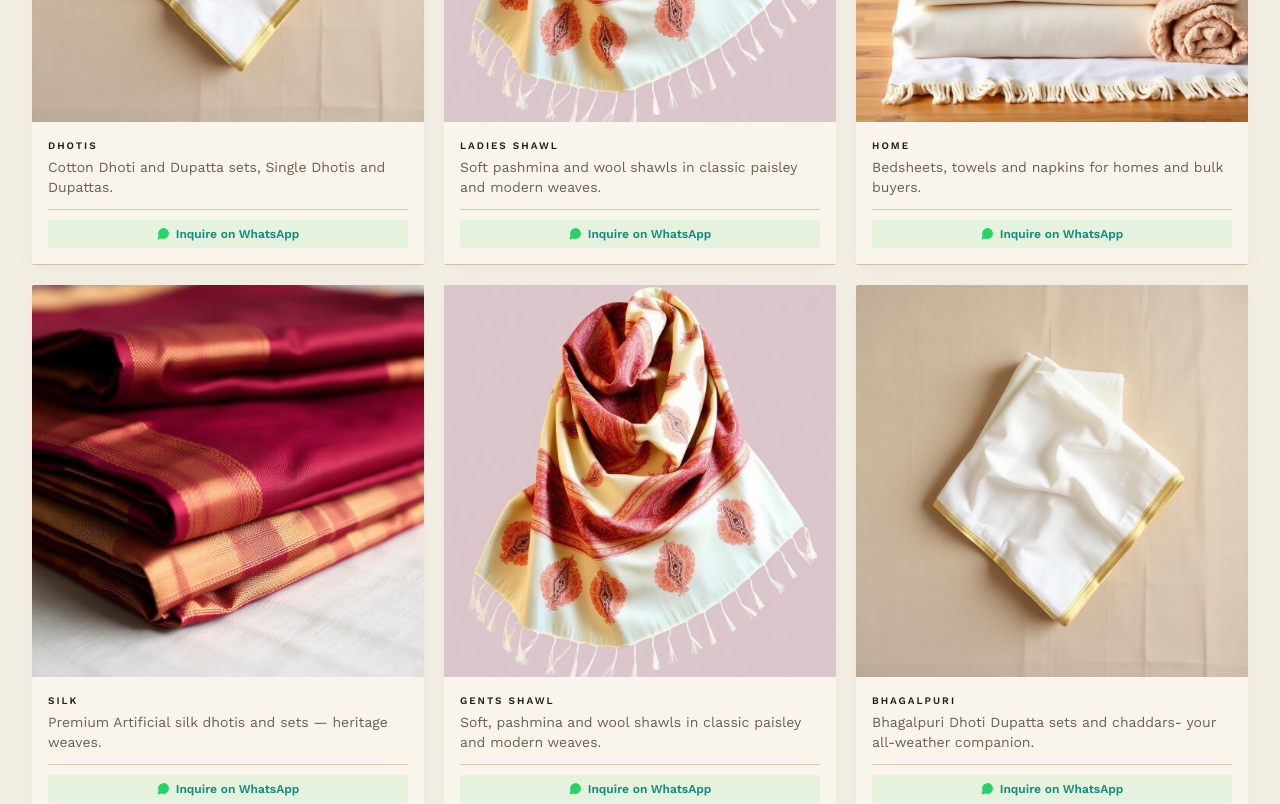
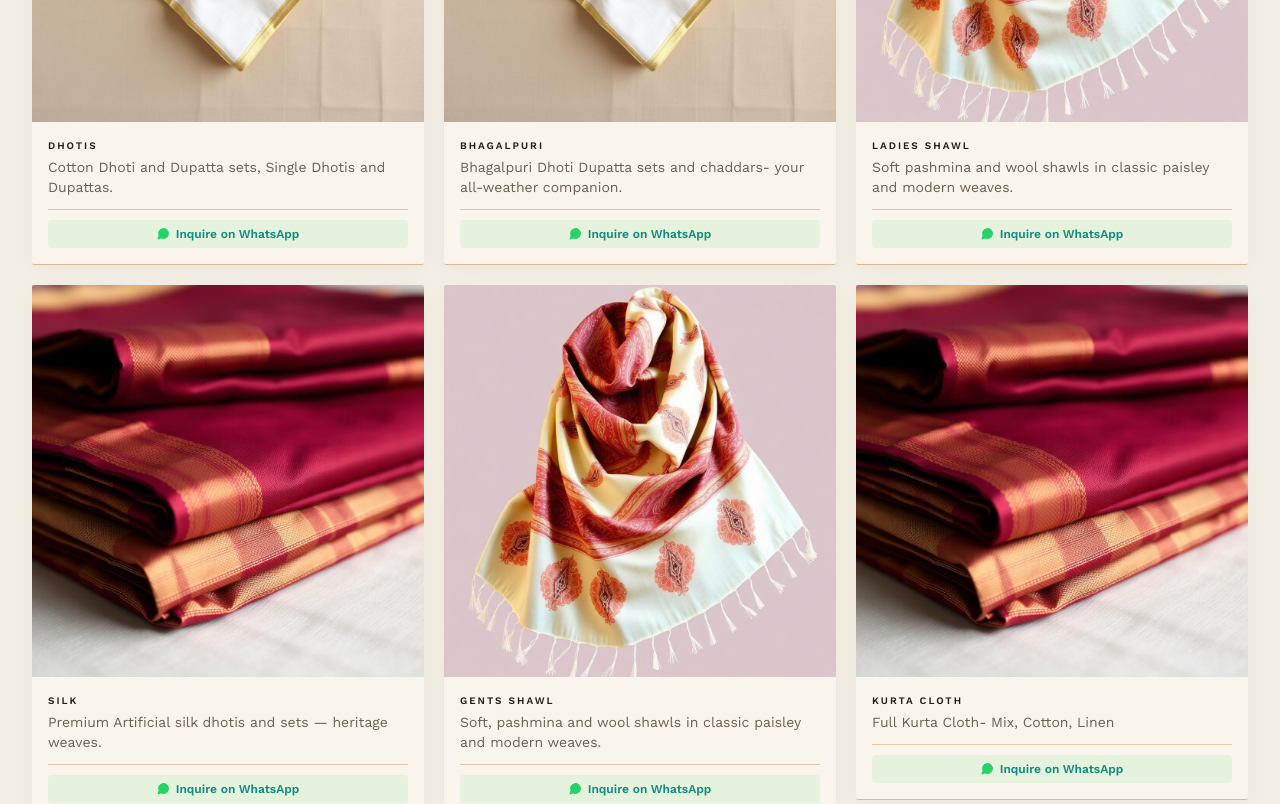
Before and after one commit to TanishModh/BaldevjiJitmal2, a React (Vite) app: page /gallery in a window 1280 px wide. Shown: the part 920-1724 px from the top of the page. Built offline with nearby package versions, Linux system fonts and the light colour scheme; no server answers; the database is empty; the HTML template or start-up script is replaced by a standard one.

Commit message:
feat(gallery): curated sort randomly shuffles catalogue with stable session order

```diff
--- a/src/pages/Gallery.jsx
+++ b/src/pages/Gallery.jsx
@@ -303,8 +303,19 @@ export default function Gallery() {
   const settings = useSiteSettings();
 
   const [sortMode, setSortMode] = useState('random');
+  const [shuffleSeed, setShuffleSeed] = useState(0);
+  const shuffleWeightsRef = useRef(new Map());
   const [searchQuery, setSearchQuery] = useState('');
   const [selectedLightboxItem, setSelectedLightboxItem] = useState(null);
+
+  const handleSortChange = (e) => {
+    const nextMode = e.target.value;
+    if (nextMode === 'random') {
+      shuffleWeightsRef.current.clear();
+      setShuffleSeed((s) => s + 1);
+    }
+    setSortMode(nextMode);
+  };
 
   const { data: rawItems = [], isLoading } = useQuery({
     queryKey: ['gallery'],
@@ -391,8 +402,22 @@ export default function Gallery() {
         return timeA - timeB;
       });
     }
-    return copy;
-  }, [filteredItems, sortMode]);
+
+    // Curated: Display randomly shuffled items, stably preserved for this session
+    const weights = shuffleWeightsRef.current;
+    copy.forEach((item) => {
+      const key = String(item.id || item.title || item.media_url || '');
+      if (!weights.has(key)) {
+        weights.set(key, Math.random());
+      }
+    });
+
+    return copy.sort((a, b) => {
+      const weightA = weights.get(String(a.id || a.title || a.media_url || '')) ?? 0.5;
+      const weightB = weights.get(String(b.id || b.title || b.media_url || '')) ?? 0.5;
+      return weightA - weightB;
+    });
+  }, [filteredItems, sortMode, shuffleSeed]);
 
   const BATCH_SIZE = 16;
   const [visibleCount, setVisibleCount] = useState(BATCH_SIZE);
@@ -585,7 +610,7 @@ export default function Gallery() {
             <select
               id="sort-mode"
               value={sortMode}
-              onChange={(e) => setSortMode(e.target.value)}
+              onChange={handleSortChange}
               className="bg-background border border-input rounded-md px-3 py-1.5 text-xs text-foreground focus:outline-none focus:ring-2 focus:ring-primary/40 cursor-pointer shadow-soft"
             >
               <option value="random">Curated (Featured)</option>
```
